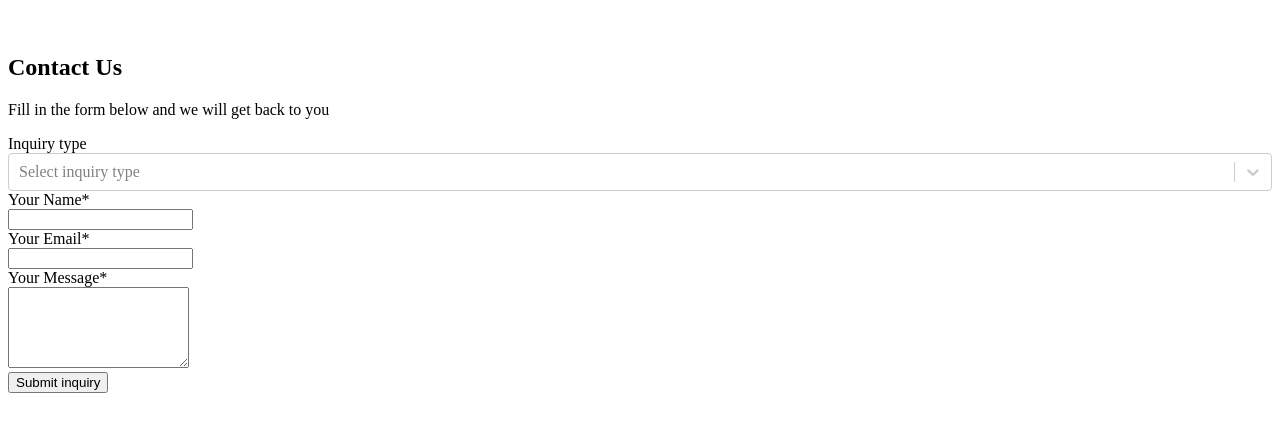
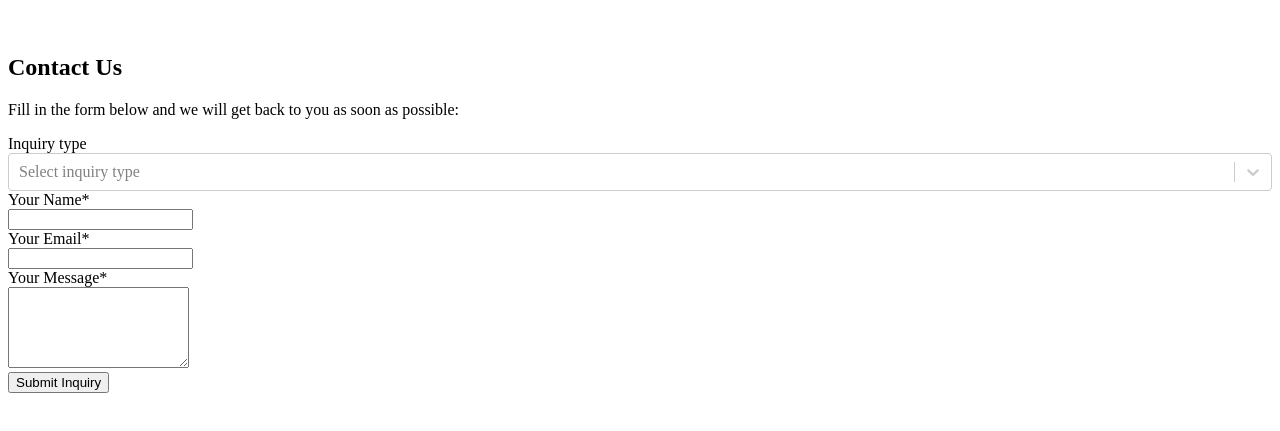
Before and after one commit to anja-sunjic/FLS, a Next.js app: page /contact in a window 1280 px wide. Shown: the part 1519-1950 px from the top of the page. Built offline with nearby package versions, Linux system fonts and the light colour scheme.

Commit message:
Form fixes

```diff
--- a/components/Contact/Form.js
+++ b/components/Contact/Form.js
@@ -107,7 +107,7 @@ export default function ContactForm() {
       <input
         className="contact-button"
         type="submit"
-        value={formState === "LOADING" ? "Loading..." : "Submit inquiry"}
+        value={formState === "LOADING" ? "Loading..." : "Submit Inquiry"}
         disabled={formState === "LOADING"}
       />
       {formState === "SUCCESS" ? (
--- a/components/Contact/FormContainer.js
+++ b/components/Contact/FormContainer.js
@@ -10,7 +10,8 @@ export default function FormContainer() {
         <div className="container">
           <h2>Contact Us</h2>
           <p className="sub">
-            Fill in the form below and we will get back to you
+            Fill in the form below and we will get back to you as soon as
+            possible:
           </p>
           <Form />
         </div>
```
